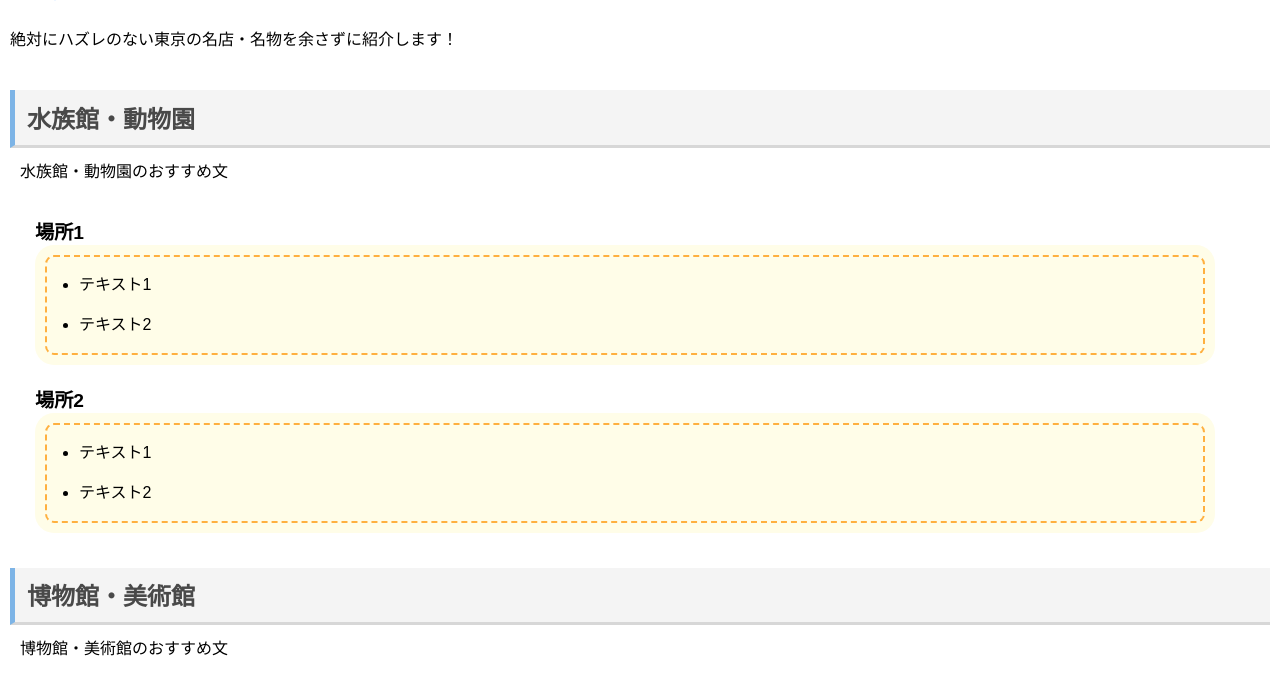
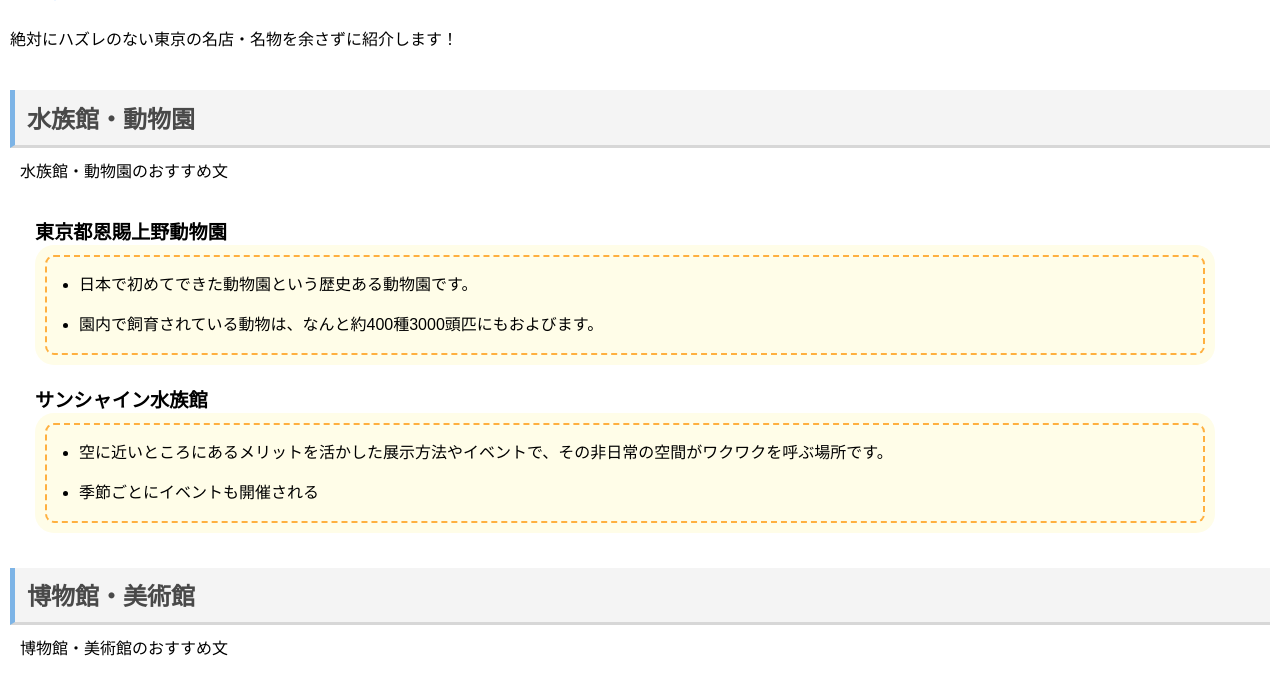
Before and after one commit to horitakouhei/NEW-tokyo, a plain HTML site: page index.html in a window 1280 px wide. Shown: the part 108-794 px from the top of the page. Drawn offline with Linux system fonts and the light colour scheme.

Commit message:
Update index.html
動物園と水族館のオススメを追加しました。

```diff
--- a/index.html
+++ b/index.html
@@ -21,18 +21,18 @@
     <p>水族館・動物園のおすすめ文</p>
 
     <dl>
-        <dt>場所1</dt>
+        <dt>東京都恩賜上野動物園</dt>
         <dd>
             <ul>
-                <li>テキスト1</li>
-                <li>テキスト2</li>
+                <li>日本で初めてできた動物園という歴史ある動物園です。</li>
+                <li>園内で飼育されている動物は、なんと約400種3000頭匹にもおよびます。</li>
             </ul>
         </dd>
-        <dt>場所2</dt>
+        <dt>サンシャイン水族館</dt>
         <dd>
             <ul>
-                <li>テキスト1</li>
-                <li>テキスト2</li>
+                <li>空に近いところにあるメリットを活かした展示方法やイベントで、その非日常の空間がワクワクを呼ぶ場所です。</li>
+                <li>季節ごとにイベントも開催される</li>
             </ul>
         </dd>
     </dl>
```
